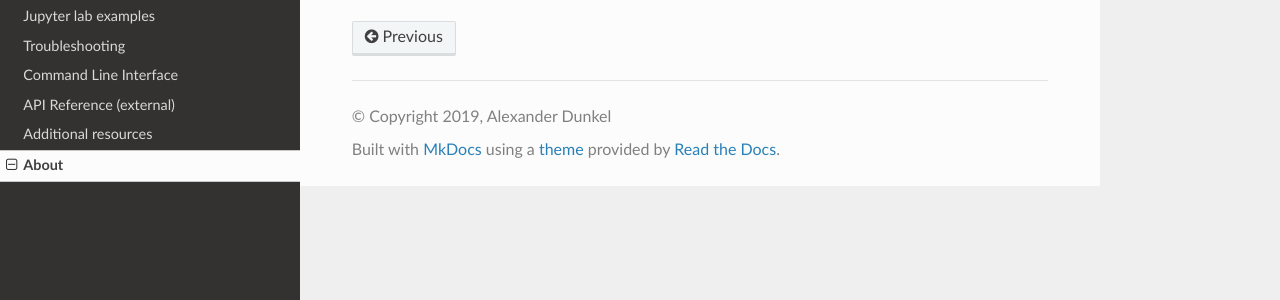
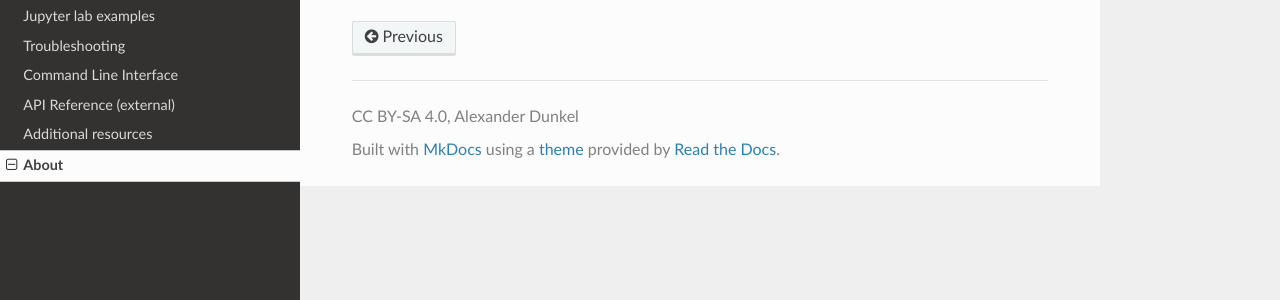
Before and after one commit to Sieboldianus/TagMaps, an MkDocs documentation site: the page built from docs/about.md, in a window 1280 px wide. Shown: the part 355-655 px from the top of the page. Built offline with MkDocs 1.6.1, drawn with Linux system fonts in a browser that asks for light colours; nearby versions of some CDN libraries.

Commit message:
docs: change license to CC BY-SA 4.0

```diff
--- a/mkdocs.yml
+++ b/mkdocs.yml
@@ -1,7 +1,7 @@
 site_name: Tag Maps Documentation
 site_url: https://ad.gitlab.vgiscience.de/tagmaps/docs
 site_author: Alexander Dunkel
-copyright: © Copyright 2019, Alexander Dunkel
+copyright: CC BY-SA 4.0, Alexander Dunkel
 site_dir: site
 
 repo_url: https://github.com/Sieboldianus/TagMaps/
```
